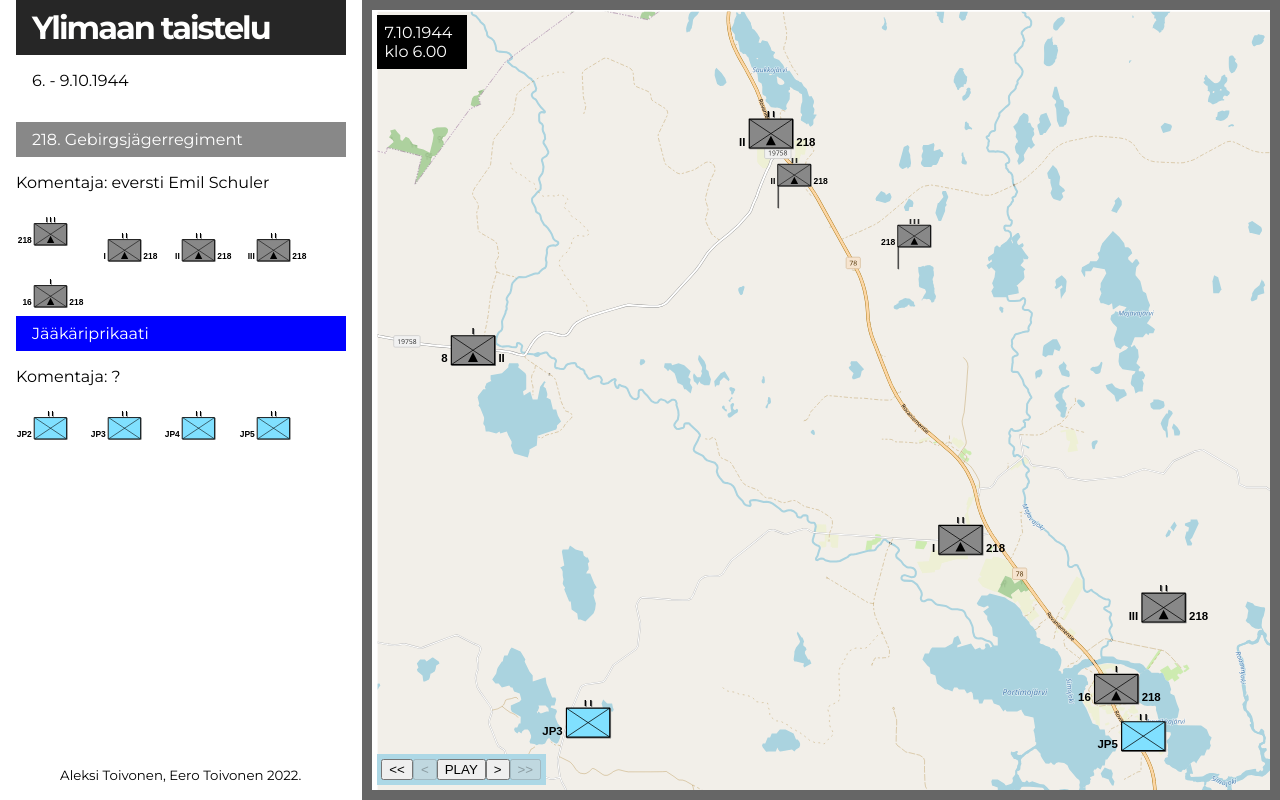
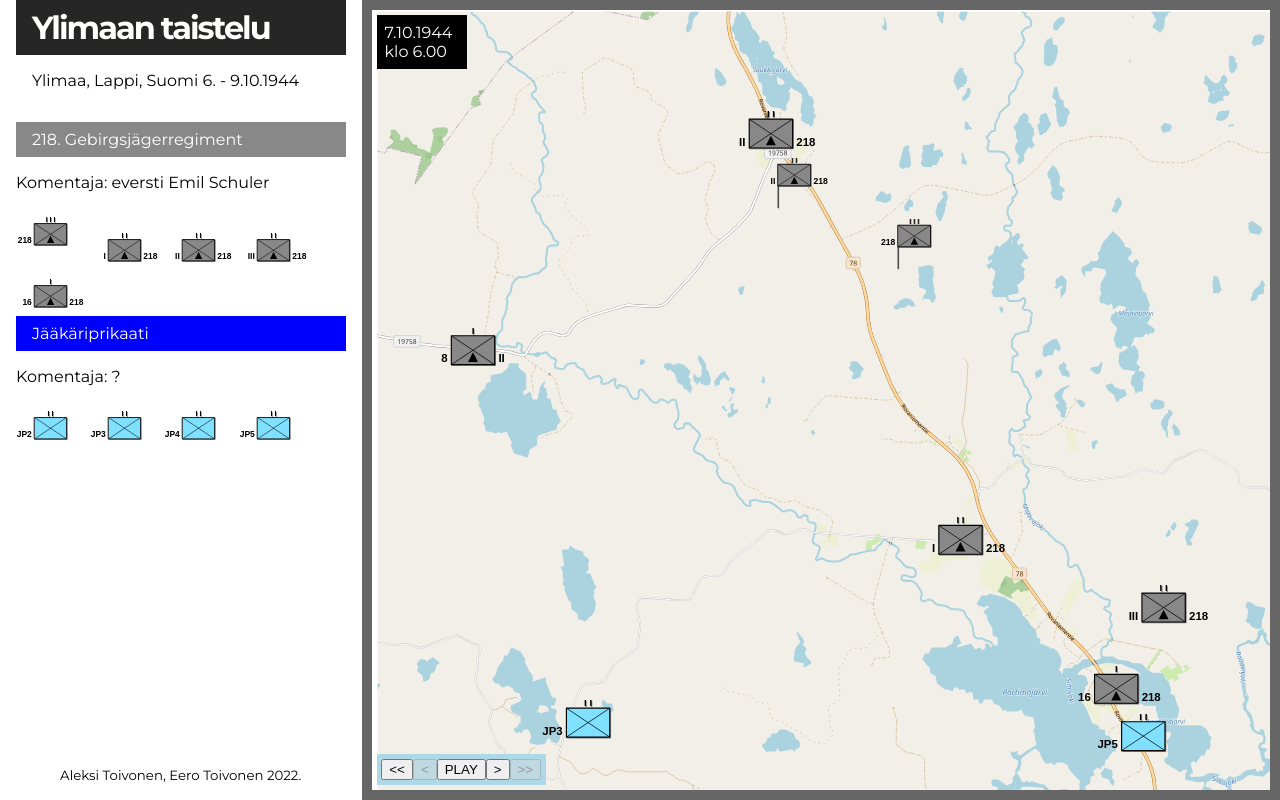
Before and after one commit to aptoivonen/ylimaa-animation, a website: page dist/index.html in a window 1280 px wide. Drawn offline with nearby package versions, Linux system fonts and the light colour scheme.

Commit message:
Add location info

```diff
--- a/dist/index.html
+++ b/dist/index.html
@@ -20,7 +20,7 @@
       <header class="main-header">
         <h1 class="main-heading">Ylimaan taistelu</h1>
         <time class="main-header-date" datetime="1944-10-06"
-          >6. - 9.10.1944</time
+          >Ylimaa, Lappi, Suomi 6. - 9.10.1944</time
         >
       </header>
 
```
